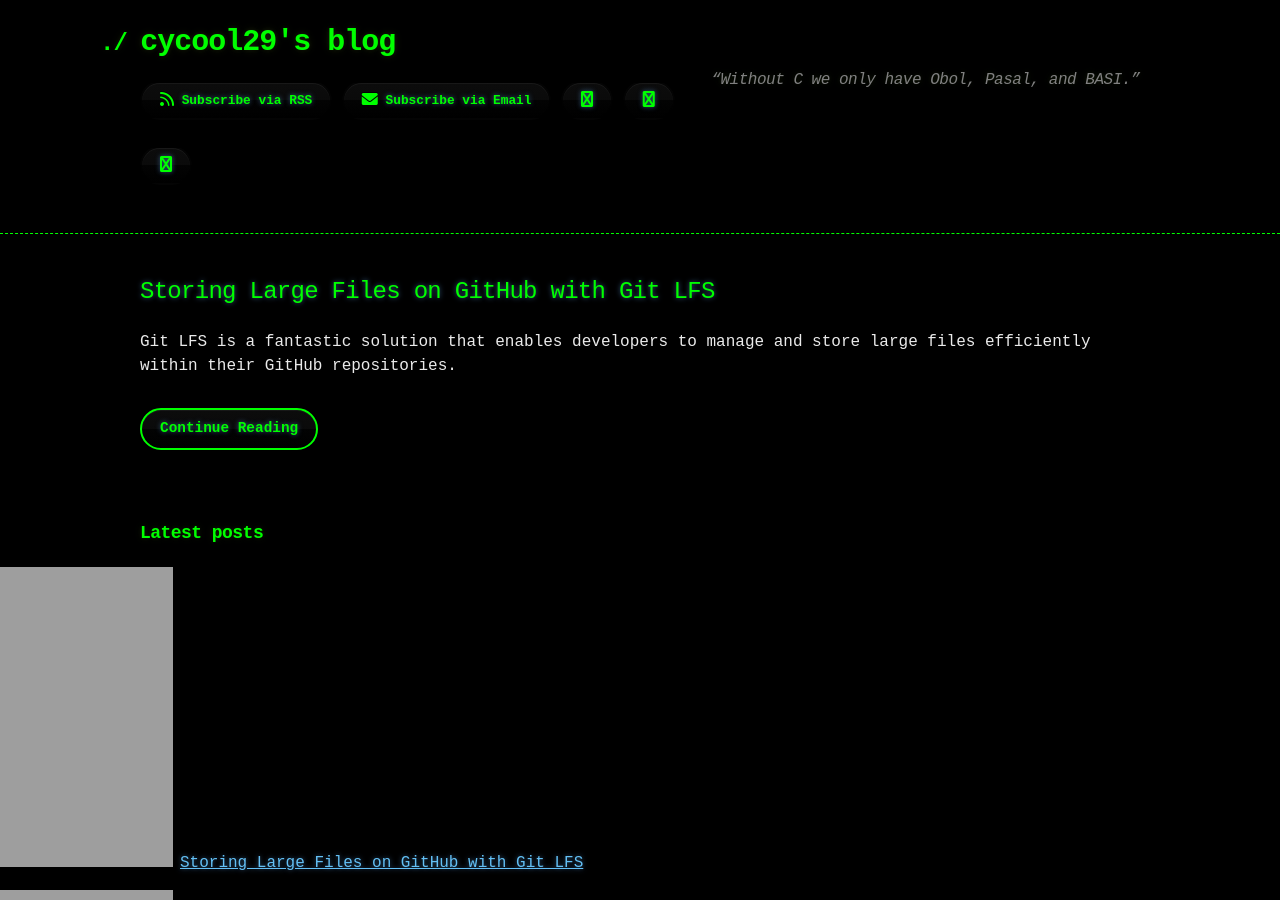
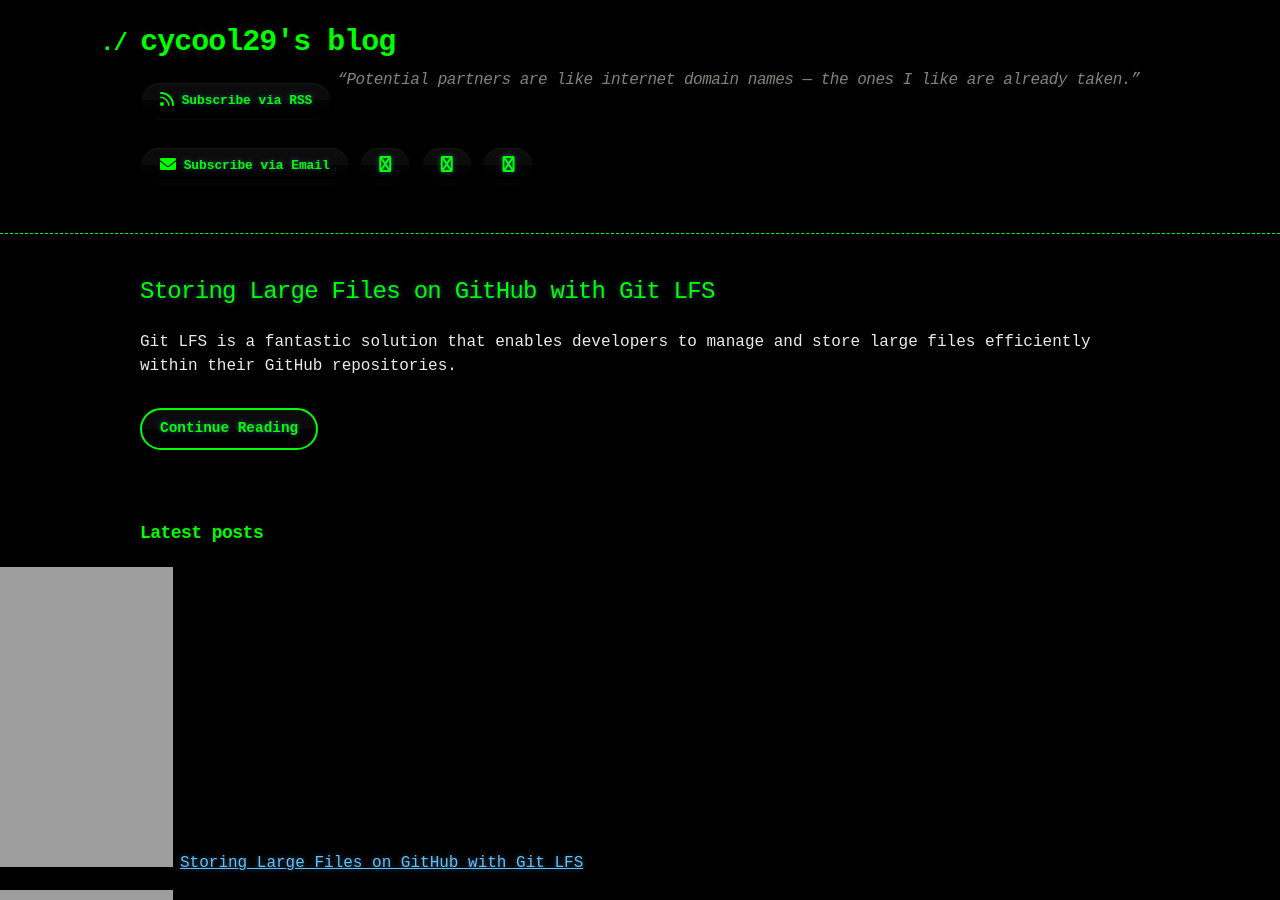
Before and after one commit to cycool29/cycool29.github.io, a Jekyll site: the page built from index.md, in a window 1280 px wide and 900 px high. Built offline with Jekyll 4.4.1, drawn with Linux system fonts in a browser that asks for light colours; a style sheet for code colours, icons or effects is not loaded.

Commit message:
Update quotes

```diff
--- a/_config.yml
+++ b/_config.yml
@@ -1,5 +1,5 @@
 title: cycool29's blog
-description: "“Without C we only have Obol, Pasal, and BASI.” "
+description: "“Potential partners are like internet domain names — the ones I like are already taken.” "
 bio: A high school student. Intermediate in Python, Git, Bash. Learning JavaScript. He/Him. "
 author: cycool29
 url: https://cycool29.github.io
```
